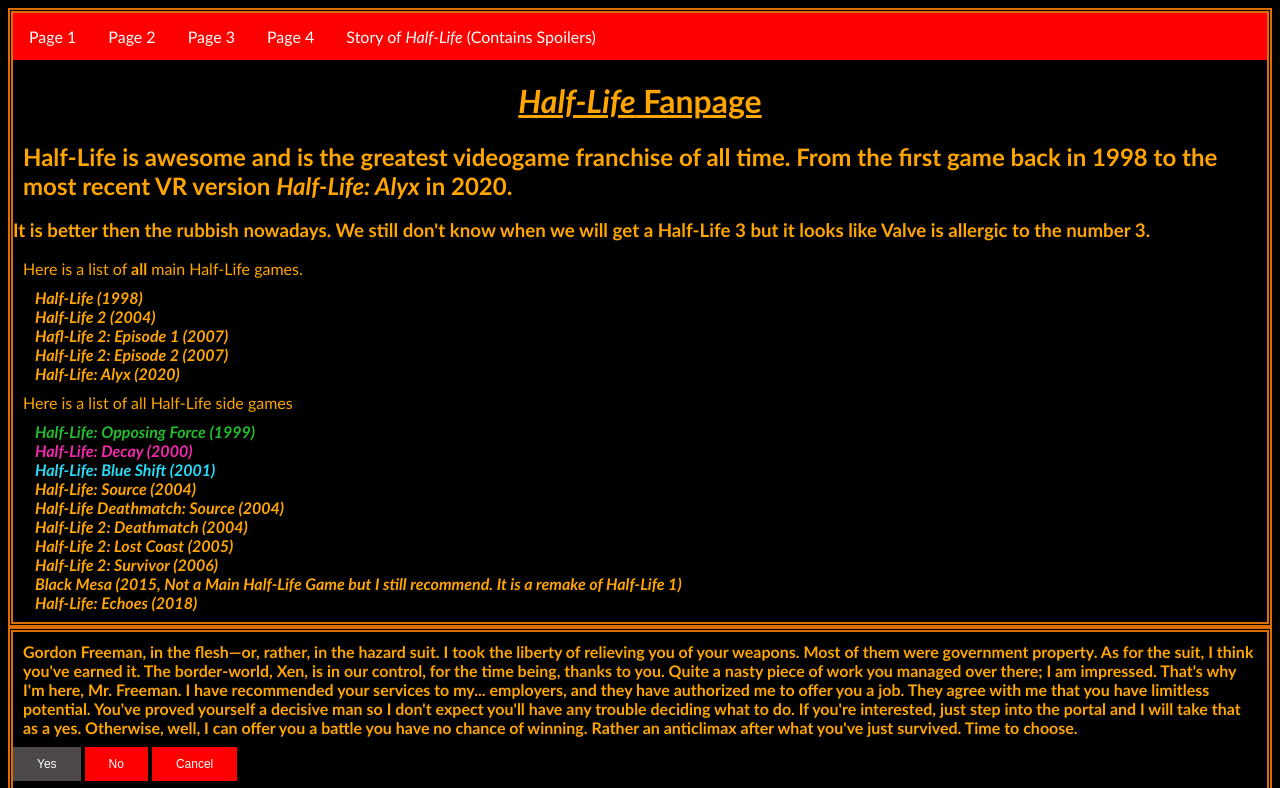
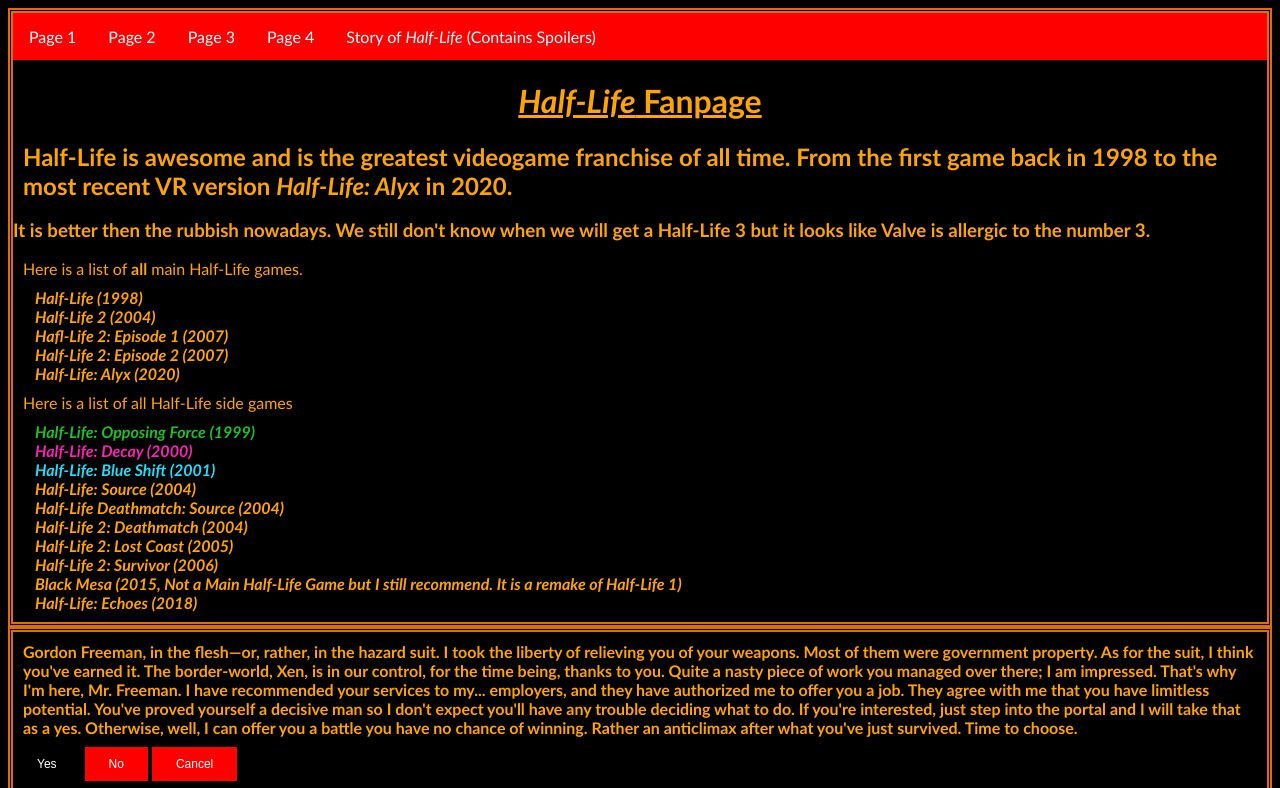
Before and after one commit to RandomLatvian-1/Unofficial-Half-Life-Website.github.io, a plain HTML site: page index.html in a window 1280 px wide. In both pictures the pointer is over the button "Yes". Shown: the top 788 px of the page. Drawn offline with Linux system fonts and the light colour scheme.

Commit message:
Update index.html

```diff
--- a/index.html
+++ b/index.html
@@ -59,7 +59,7 @@
   transition-duration: 0.4s;
   }
   .button:hover {
-  background-color: #4D4949;
+  background-color: black;
   }
 }
 .adiv {
```
